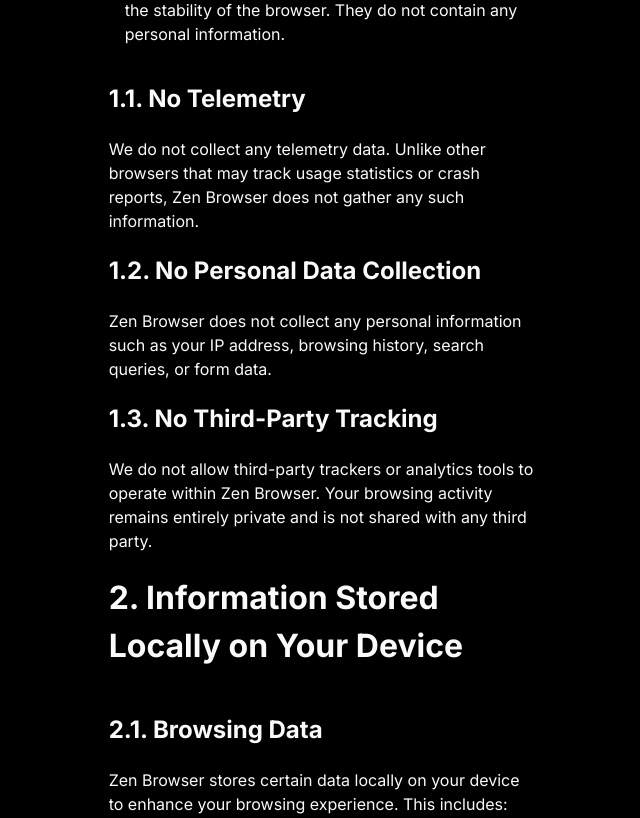
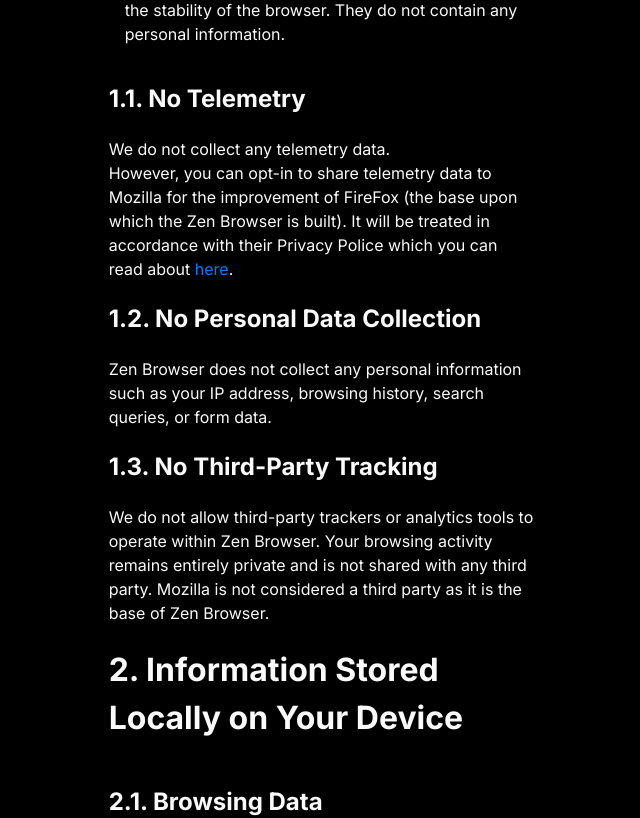
Before and after one commit to zen-browser/www, a Next.js app: page /privacy-policy in a window 1280 px wide. Shown: the part 780-1598 px from the top of the page, without its empty margins (318-958 px from the left). Built offline with nearby package versions, Linux system fonts and the light colour scheme.

Commit message:
Changes to the privacy policy (god you are annoying)

```diff
--- a/src/app/privacy-policy/page.tsx
+++ b/src/app/privacy-policy/page.tsx
@@ -23,13 +23,15 @@ Zen Browser is designed with privacy in mind. We do not collect, store, or share
 * Crash reports can be sent to Mozilla Firefox. But, we do not collect any crash reports. Crash reports are sent securely to Mozilla Firefox to help improve the stability of the browser. They do not contain any personal information.
 
 ## 1.1. No Telemetry
-We do not collect any telemetry data. Unlike other browsers that may track usage statistics or crash reports, Zen Browser does not gather any such information.
+We do not collect any telemetry data.
+
+However, you can opt-in to share telemetry data to Mozilla for the improvement of FireFox (the base upon which the Zen Browser is built). It will be treated in accordance with their Privacy Police which you can read about [here](https://www.mozilla.org/en-US/privacy/).
 
 ## 1.2. No Personal Data Collection
 Zen Browser does not collect any personal information such as your IP address, browsing history, search queries, or form data.
 
 ## 1.3. No Third-Party Tracking
-We do not allow third-party trackers or analytics tools to operate within Zen Browser. Your browsing activity remains entirely private and is not shared with any third party.
+We do not allow third-party trackers or analytics tools to operate within Zen Browser. Your browsing activity remains entirely private and is not shared with any third party. Mozilla is not considered a third party as it is the base of Zen Browser.
 
 # 2. Information Stored Locally on Your Device
 ## 2.1. Browsing Data
@@ -42,7 +44,7 @@ Zen Browser stores certain data locally on your device to enhance your browsing
 Any customizations, settings, and preferences you make within Zen Browser are stored locally on your device. We do not have access to or control over this data.
 
 # 3. Sync Feature
-Zen Browser offers a "Sync" feature, this is implemented using Mozilla Firefox's Sync feature. This feature allows you to synchronize your bookmarks, history, passwords, and other data across multiple devices. Here’s how it works:
+Zen Browser offers a "Sync" feature, this is implemented using Mozilla Firefox's Sync feature. This feature allows you to synchronize your bookmarks, history, passwords, and other data across multiple devices. For this feature to work, your data is encrypted and stored on Mozilla’s servers and is treated in accordance with their Privacy Police. We, at Zen, cannot view any of this data.
 
 * [Mozilla Firefox Sync](https://www.mozilla.org/en-US/privacy/mozilla-accounts/)
 * [This is how we store your passwords](https://support.mozilla.org/en-US/kb/how-firefox-securely-saves-passwords#:~:text=Firefox%20Desktop%20encrypts%20your%20passwords,cryptography%20to%20obscure%20your%20passwords.)
@@ -59,11 +61,12 @@ You have full control over all data stored locally on your device by Zen Browser
 ## 5.2. Do Not Track
 Zen Browser automatically honors "Do Not Track" requests by default. We ensure that no tracking of your activity occurs, in compliance with this setting.
 
-# 6. Websites and Services
+# 6. Our Website and Services
 
+When you click on the "Download" button on our website, a number in the database is incremented to track the number of downloads. This is done to understand the popularity of the browser. No personal data is collected during the process.
+
+## 6.1.	External links
 Zen Browser may contain links to external websites or services that are not owned or operated by us. We are not responsible for the content or privacy practices of these sites. We recommend that you review the privacy policies of these sites before providing them with any personal information.
-
-When you click on the "Download" button, a number in the database is incremented to track the number of downloads. This is done to understand the popularity of the browser and improve the user experience. But no personal data is collected.
 
 # 7. Changes to This Privacy Policy
 We may update this Privacy Policy from time to time to reflect changes in our practices or legal requirements. We will notify you of any significant changes by updating the effective date at the top of this policy. Continued use of Zen Browser after such changes constitutes your acceptance of the new terms.
```
